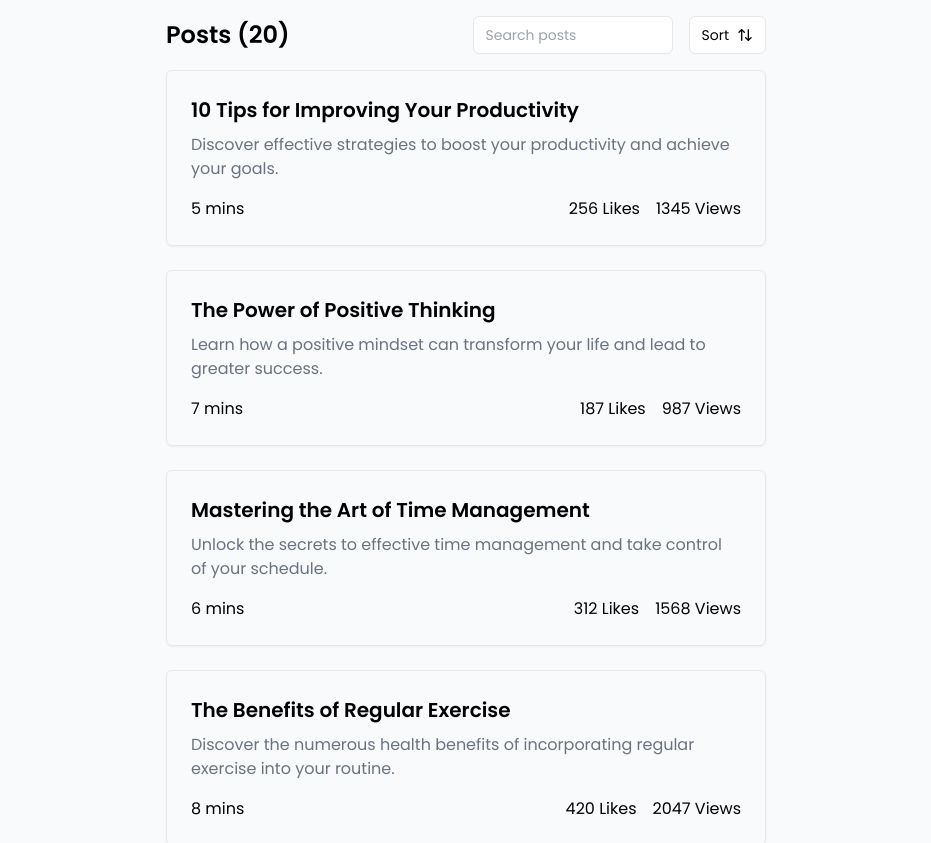
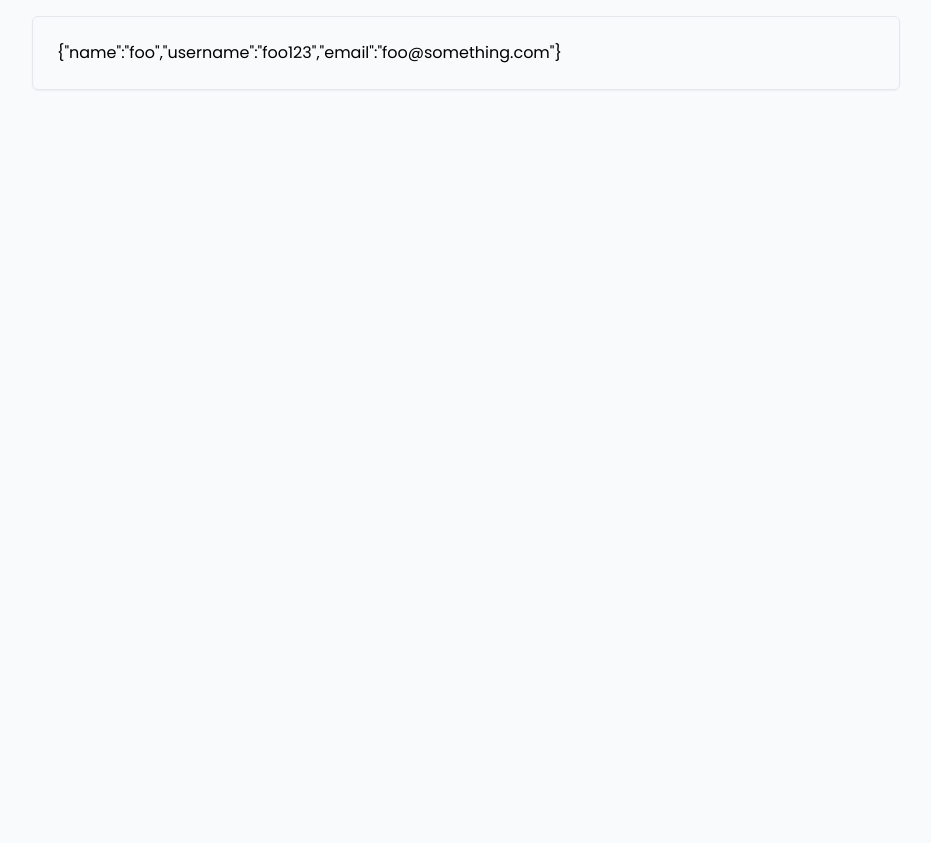
Before and after one commit to findsakshat/react-patterns, a React (Vite) app: page / in a window 1280 px wide. Shown: the top 843 px of the page, without its empty margins (174-1105 px from the left). After the commit the page ends 800 px from the top, so only its background shows below. Built offline with nearby package versions, Linux system fonts and the light colour scheme.

Commit message:
feat: Context API pattern example

```diff
--- /dev/null
+++ b/src/05-context-api-pattern/UserContext.tsx
@@ -0,0 +1,36 @@
+import { ReactNode, createContext, useEffect, useState } from "react";
+
+type UserType = {
+  name: string,
+  username: string,
+  email: string
+}
+
+export type UserContextType = {
+  currentUser: UserType | { },
+  isLoading: boolean
+}
+
+export const UserContext = createContext<UserContextType>({
+  currentUser: {},
+  isLoading: false
+});
+
+export function UserContextProvider({ children }: { children: ReactNode }) {
+  const [currentUser, setCurrentUser] = useState<UserType | { }>({ });
+  const [isLoading, setIsLoading] = useState(false);
+
+  useEffect(() => {
+    setIsLoading(true);
+    setTimeout(() => {
+      setCurrentUser({ name: "foo", username: "foo123", email: "foo@something.com" });
+      setIsLoading(false);
+    }, 3000);
+  }, []);
+
+  return (
+    <UserContext.Provider value={{ currentUser, isLoading }}>
+      {children}
+    </UserContext.Provider>
+  )
+}
--- /dev/null
+++ b/src/05-context-api-pattern/UserProfile.tsx
@@ -0,0 +1,17 @@
+import { useContext } from "react"
+import { UserContext, UserContextType } from "./UserContext"
+
+export default function UserProfile() {
+  const { isLoading, currentUser } = useContext<UserContextType>(UserContext);
+
+  return (
+    <div>
+      {isLoading && <p>Loading...</p>}
+      {!isLoading && currentUser && (
+        <div className="border p-6 shadow-sm rounded-md">
+          {JSON.stringify(currentUser)}
+        </div>
+      )}
+    </div>
+  )
+}
--- /dev/null
+++ b/src/05-context-api-pattern/index.tsx
@@ -0,0 +1,11 @@
+import { UserContextProvider } from "./UserContext";
+import UserProfile from "./UserProfile";
+
+export default function ContextAPIPatternExample() {
+
+  return (
+    <UserContextProvider>
+      <UserProfile />
+    </UserContextProvider>
+  )
+}
--- a/src/App.tsx
+++ b/src/App.tsx
@@ -2,13 +2,15 @@ import CustomHookPatternExample from './04-custom-hooks-pattern/index';
 import CompoundComponentsPatternExample from './03-compound-components-pattern';
 import './App.css'
 import ContainerPresentationalPatternExample from './02-container-presentational-components-pattern';
+import ContextAPIPatternExample from './05-context-api-pattern';
 
 export default function App() {
   return (
     <main className='max-w-[900px] mx-auto p-4'>
-      <ContainerPresentationalPatternExample />
+      {/* <ContainerPresentationalPatternExample /> */}
       {/* <CustomHookPatternExample /> */}
       {/* <CompoundComponentsPatternExample /> */}
+      <ContextAPIPatternExample />
     </main>
   )
 }
```
